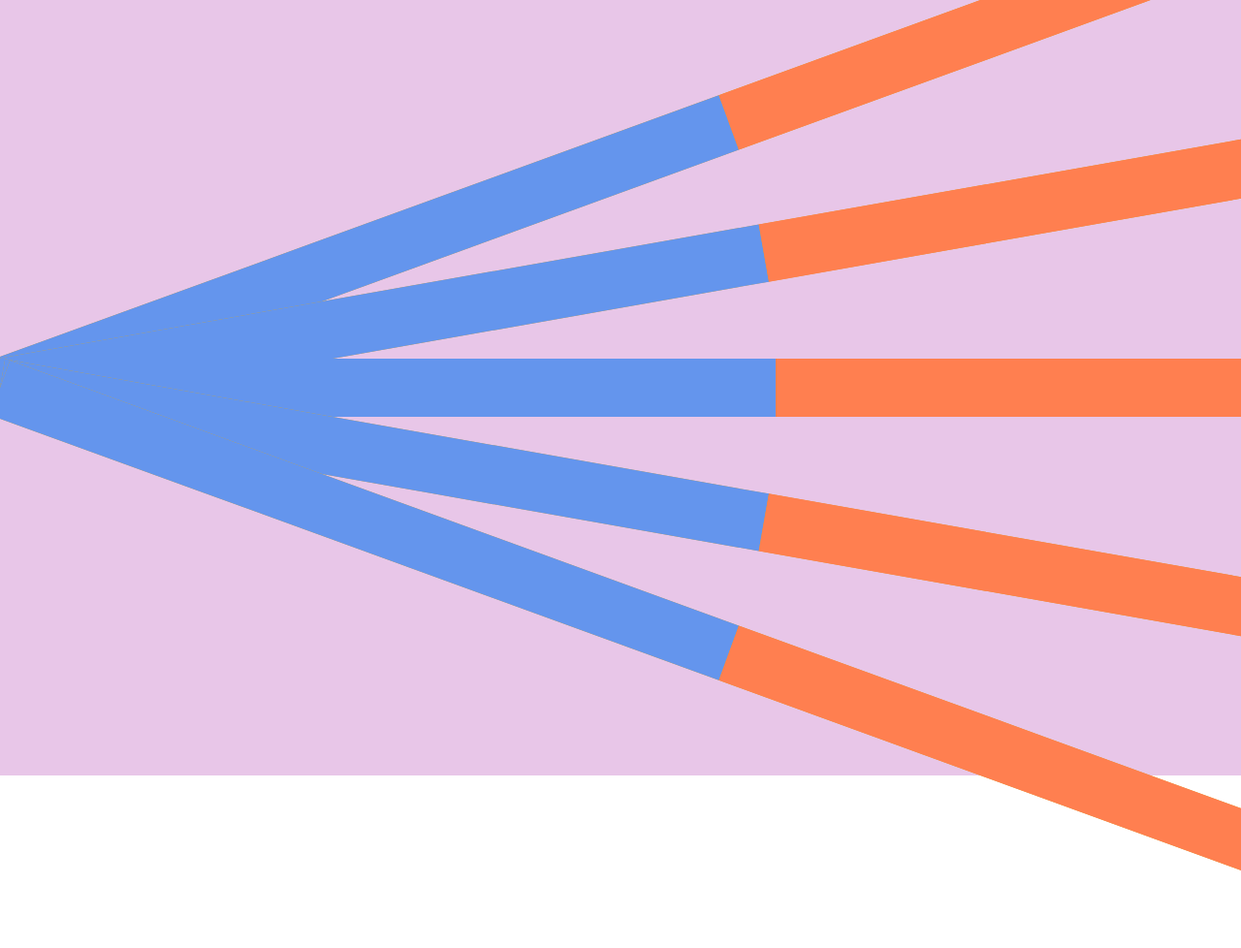
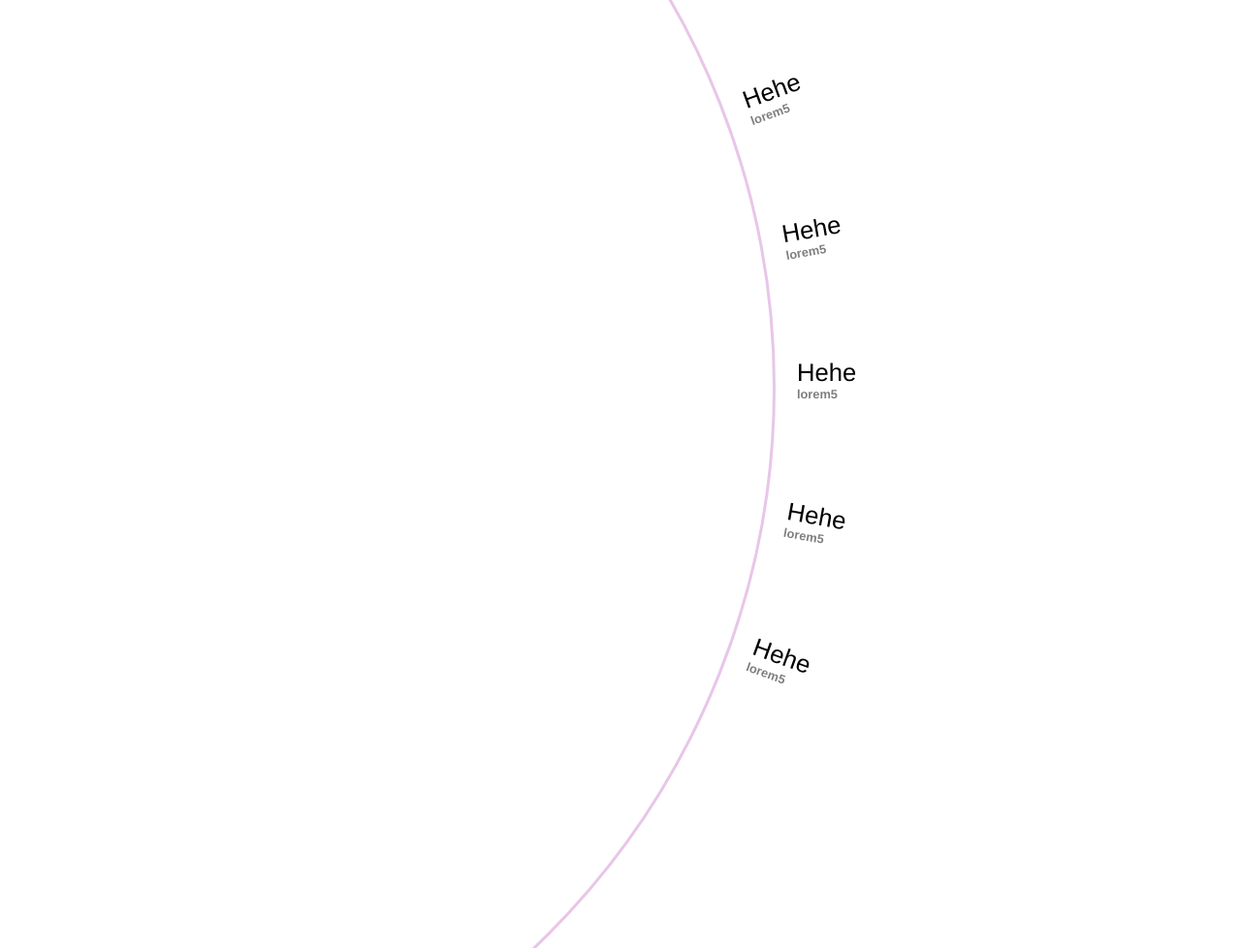
Before and after one commit to Manish4567jkl/GSAP-SCROLLER, a plain HTML site: page index.html in a window 1280 px wide. Shown: the top 978 px of the page at 97% size. Drawn offline with Linux system fonts and the light colour scheme.

Commit message:
minor adjustments

```diff
--- a/index.html
+++ b/index.html
@@ -11,23 +11,38 @@
         <div class="circle">
             <div class="stripe" id="strip1">
                 <div class="first"></div>
-                <div class="second"></div>
+                <div class="second">
+                    <h1>Hehe</h1>
+                    <h3>lorem5</h3>
+                </div>
             </div>
             <div class="stripe" id="strip2">
                 <div class="first"></div>
-                <div class="second"></div>
+                <div class="second">
+                    <h1>Hehe</h1>
+                    <h3>lorem5</h3>
+                </div>
             </div>
             <div class="stripe" id="strip3">
                 <div class="first"></div>
-                <div class="second"></div>
+                <div class="second">
+                    <h1>Hehe</h1>
+                    <h3>lorem5</h3>
+                </div>
             </div>
             <div class="stripe" id="strip4">
                 <div class="first"></div>
-                <div class="second"></div>
+                <div class="second">
+                    <h1>Hehe</h1>
+                    <h3>lorem5</h3>
+                </div>
             </div>
             <div class="stripe" id="strip5">
                 <div class="first"></div>
-                <div class="second"></div>
+                <div class="second">
+                    <h1>Hehe</h1>
+                    <h3>lorem5</h3>
+                </div>
             </div>
         </div>
     </div>
--- a/style/style.scss
+++ b/style/style.scss
@@ -1,3 +1,12 @@
+@font-face {
+    font-family:futura;
+    src: url(/Futura-Bold.ttf);
+}
+@font-face {
+    font-family:helvetica;
+    src: url(/HelveticaNowText-Regular.ttf);
+}
+
 *{
     padding: 0;
     margin: 0;
@@ -12,7 +21,7 @@ body,html{
 .main{
     height: 100%;
     width: 100%;
-    background-color:#dada;
+    background-color:#fff;
 
     .circle{
         height: 200vh;
@@ -22,12 +31,13 @@ body,html{
         top: 50%;
         left: -100vh;
         transform: translate(0,-50%);
+        border: 3px solid #dada;
 
 
         .stripe{
             width: 100%;
             height: 60px;
-            background-color: goldenrod;
+
             position: absolute;
             top: 50%;
             left: 50%;
@@ -62,10 +72,23 @@ body,html{
 .first{
     height: 100%;
     width: 50%;
-    background-color: cornflowerblue;
+
 }
 .second{
     height: 100%;
     width: 50%;
-    background-color: coral;
+   padding-left: 25px;
+
+   h1{
+       font-family:helvetica;
+       font-weight: 500;
+       font-size: 2vw;
+    }
+
+    h3{
+       font-family:helvetica;
+       font-size: 1vw;
+       opacity: 0.5;
+
+    }
 }
```
Also changed, not shown: Futura-Bold.ttf (added), HelveticaNowText-Regular.ttf (added), style/style.css, 1 other file.
